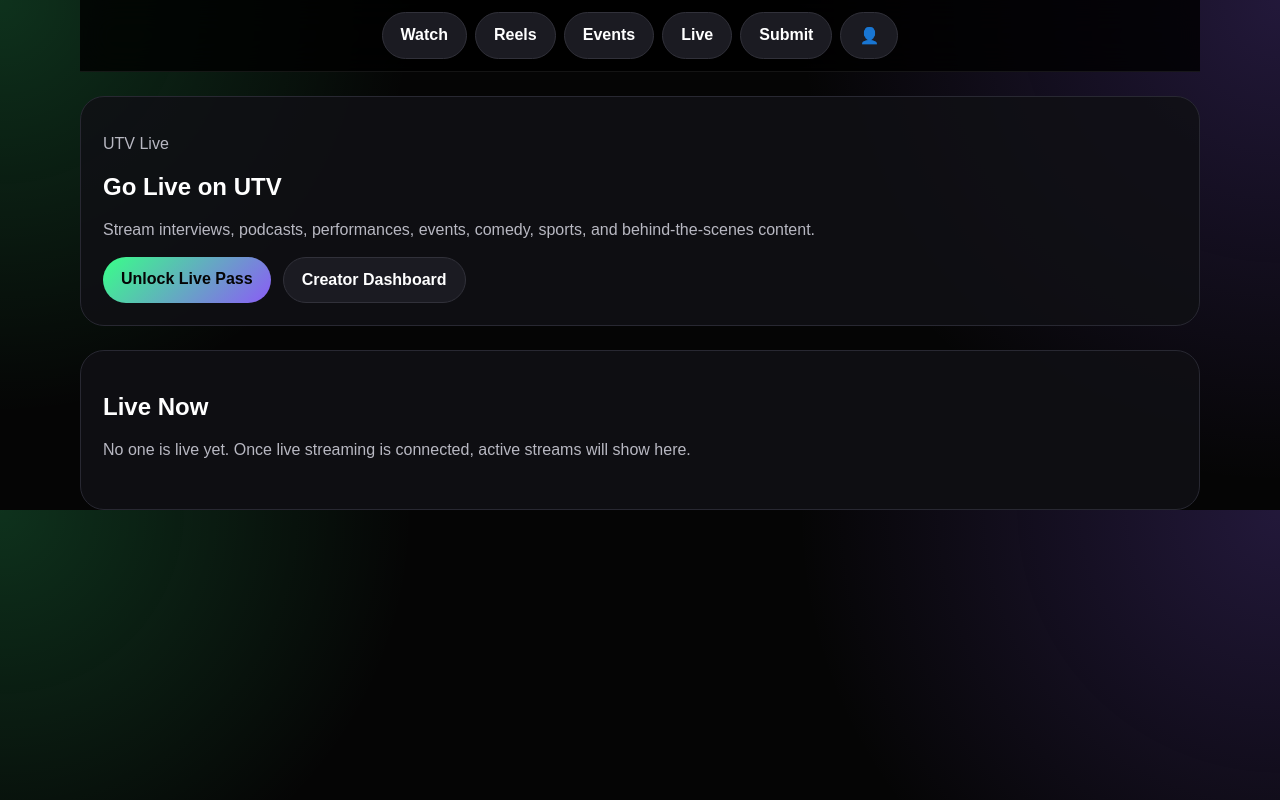
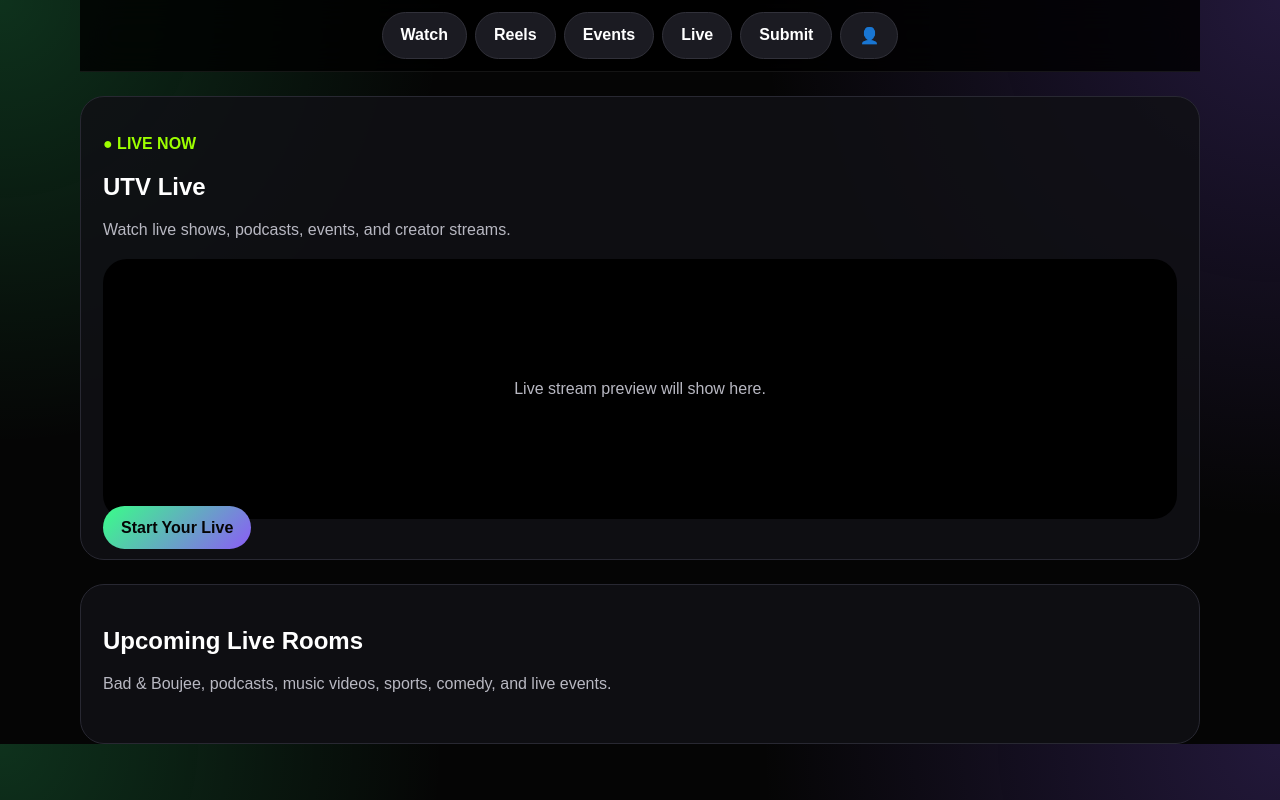
Before and after one commit to luchibagz-prog/utv-network-app, a Next.js app: page /live in a window 1280 px wide. Built offline with nearby package versions, Linux system fonts and the light colour scheme.

Commit message:
Add live viewer page

```diff
--- a/app/live/page.tsx
+++ b/app/live/page.tsx
@@ -1,3 +1,5 @@
+"use client";
+
 import Link from "next/link";
 import UTVNav from "../components/UTVNav";
 
@@ -7,27 +9,35 @@ export default function LivePage() {
       <UTVNav />
 
       <section className="card" style={{ marginTop: 24 }}>
-        <p style={{ color: "var(--muted)" }}>UTV Live</p>
-        <h1>Go Live on UTV</h1>
+        <p style={{ color: "#9dff00", fontWeight: "bold" }}>● LIVE NOW</p>
+        <h1>UTV Live</h1>
         <p style={{ color: "var(--muted)" }}>
-          Stream interviews, podcasts, performances, events, comedy, sports, and behind-the-scenes content.
+          Watch live shows, podcasts, events, and creator streams.
         </p>
 
-        <div style={{ display: "flex", gap: 12, flexWrap: "wrap", marginTop: 18 }}>
-          <Link href="/live-pass" className="btn">
-            Unlock Live Pass
-          </Link>
+        <div
+          style={{
+            marginTop: 20,
+            background: "#000",
+            borderRadius: 24,
+            height: 260,
+            display: "grid",
+            placeItems: "center",
+            color: "var(--muted)",
+          }}
+        >
+          Live stream preview will show here.
+        </div>
 
-          <Link href="/creator" className="btn secondary">
-            Creator Dashboard
-          </Link>
-        </div>
+        <Link href="/live-room" className="btn" style={{ marginTop: 18 }}>
+          Start Your Live
+        </Link>
       </section>
 
       <section className="card" style={{ marginTop: 24 }}>
-        <h2>Live Now</h2>
+        <h2>Upcoming Live Rooms</h2>
         <p style={{ color: "var(--muted)" }}>
-          No one is live yet. Once live streaming is connected, active streams will show here.
+          Bad & Boujee, podcasts, music videos, sports, comedy, and live events.
         </p>
       </section>
     </main>
```
